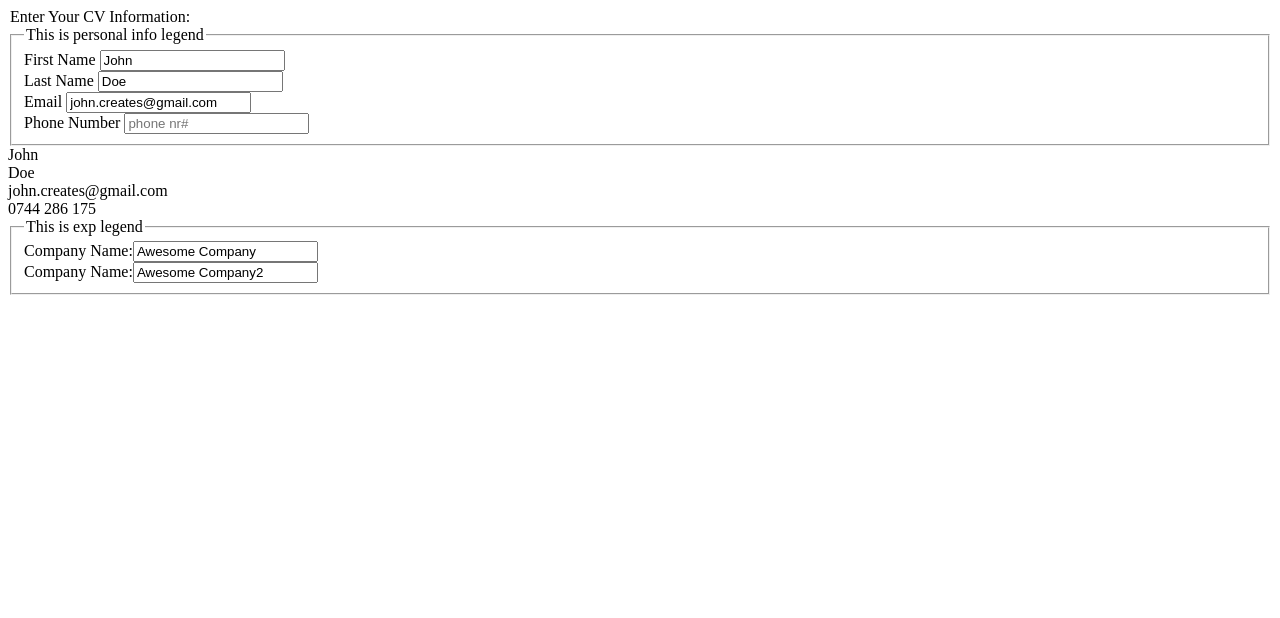
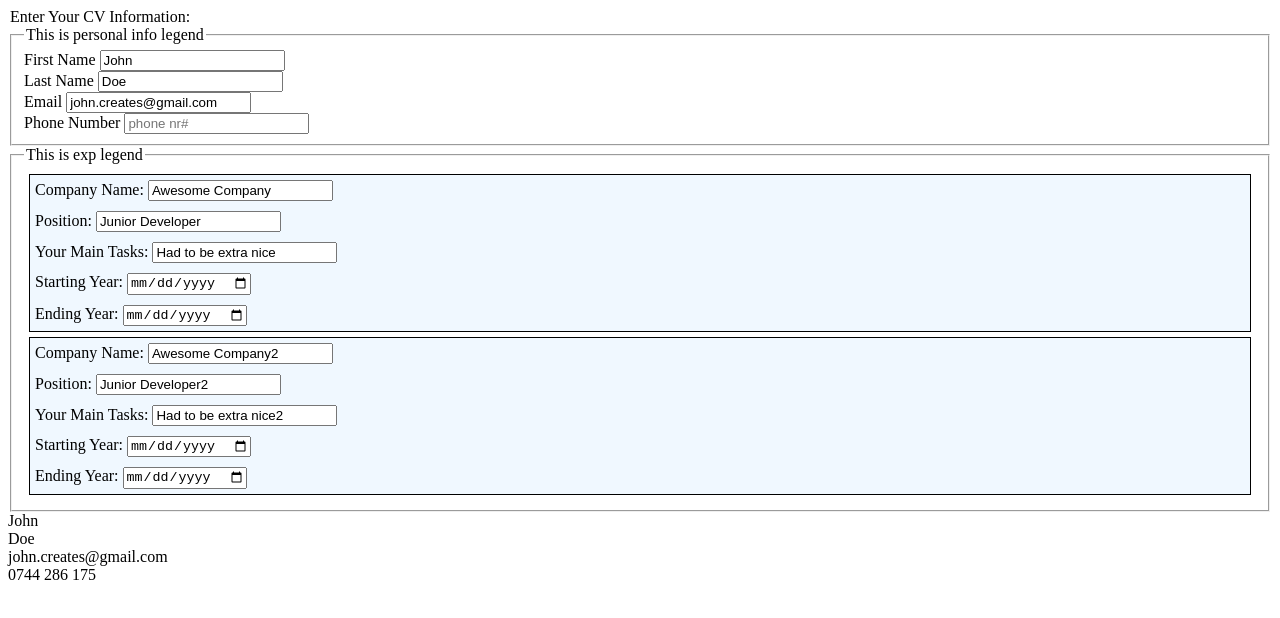
Before and after one commit to janaiscoding/cv-application, a React (Create React App) app: page / in a window 1280 px wide. Shown: the top 618 px of the page. Built offline with nearby package versions, Linux system fonts and the light colour scheme.

Commit message:
Pass props properly to output

```diff
--- a/src/components/App.js
+++ b/src/components/App.js
@@ -1,5 +1,6 @@
 import React from "react";
-import Experience from "./Experience";
+// import Experience from "./Experience";
+// import Output from "./Output";
 // import Buttons from "./Buttons";
 // import Education from "./Education";
 // import Experience from "./Experience";
@@ -13,7 +14,6 @@ class App extends React.Component {
         <form>
           <legend>Enter Your CV Information:</legend>
           <Personal />
-          <Experience />
         </form>
       </>
     );
--- a/src/components/Experience.js
+++ b/src/components/Experience.js
@@ -1,9 +1,13 @@
 import React from "react";
+import "../utils/experience.css";
+import Output from "./Output";
 
 class Experience extends React.Component {
   constructor(props) {
+    const { personalInfo } = props;
     super(props);
     this.state = {
+      personalInfo,
       workFields: [
         {
           companyName: "Awesome Company",
@@ -36,7 +40,9 @@ class Experience extends React.Component {
           {this.state.workFields.map((el, i) => {
             return (
               <div className="work-field" key={-i}>
-                <label htmlFor="companyName">Company Name:</label>
+                {/* group for company name */}
+                <div className="work-form-group">
+                  <label htmlFor="companyName">Company Name: </label>
                   <input
                     onChange={(e) => this.handleChange(i, e)}
                     value={el.companyName || ""}
@@ -44,61 +50,58 @@ class Experience extends React.Component {
                     placeholder="Your Company Name"
                   />
                 </div>
+                {/* group for position name */}
+                <div className="work-form-group">
+                  <label htmlFor="position">Position: </label>
+                  <input
+                    onChange={(e) => this.handleChange(i, e)}
+                    value={el.position || ""}
+                    id="position"
+                    placeholder="Your Position Name"
+                  />
+                </div>
+                {/* group for job tasks */}
+                <div className="work-form-group">
+                  <label htmlFor="mainTasks">Your Main Tasks: </label>
+                  <input
+                    onChange={(e) => this.handleChange(i, e)}
+                    value={el.mainTasks || ""}
+                    id="mainTasks"
+                    placeholder="Your Main Tasks"
+                  />
+                </div>
+                {/* group for starting year*/}
+                <div className="work-form-group">
+                  <label htmlFor="startingYearJob">Starting Year: </label>
+                  <input
+                    onChange={(e) => this.handleChange(i, e)}
+                    type="date"
+                    value={el.startingYearJob || ""}
+                    id="startingYearJob"
+                    placeholder="Your Starting Year"
+                  />
+                </div>
+                {/* group for ending year*/}
+                <div className="work-form-group">
+                  <label htmlFor="endingYearJob">Ending Year: </label>
+                  <input
+                    onChange={(e) => this.handleChange(i, e)}
+                    type="date"
+                    value={el.endingYearJob || ""}
+                    id="endingYearJob"
+                    placeholder="Your Ending Year"
+                  />
+                </div>
+              </div>
             );
           })}
         </fieldset>
+        <Output
+          personalInfo={this.state.personalInfo}
+          workFields={this.state.workFields}
+        />
       </>
     );
   }
-
-  //     return (
-  //       <>
-  //         <fieldset className="expInfo">
-  //           <div className="expComp">
-  //             <label htmlFor="companyName">Company Name:</label>
-  //             <input
-  //               onChange={this.handleChange}
-  //               id="companyName"
-  //               plHldr="Awesome Company"
-  //             />
-  //           </div>
-  //           <div className="expPos">
-  //             <label htmlFor="position">Position:</label>
-  //             <Input
-  //               onChange={this.handleChange}
-  //               id="position"
-  //               plHldr="Junior Developer"
-  //             />
-  //           </div>
-  //           <div className="expTasks">
-  //             <label htmlFor="mainTasks">Main Tasks:</label>
-  //             <Input
-  //               onChange={this.handleChange}
-  //               id="mainTasks"
-  //               plHldr="Had to be extra nice.."
-  //             />
-  //           </div>
-  //           <div className="expStart">
-  //             <label htmlFor="startingYearJob">Starting year:</label>
-  //             <Input
-  //               onChange={this.handleChange}
-  //               id="startingYearJob"
-  //               type="date"
-  //               plHldr="2020"
-  //             />
-  //           </div>
-  //           <div className="expEnd">
-  //             <label htmlFor="endingYearJob">Ending year:</label>
-  //             <Input
-  //               onChange={this.handleChange}
-  //               type="date"
-  //               plHldr="2025"
-  //               id="endingYearJob"
-  //             />
-  //           </div>
-  //         </fieldset>
-  //       </>
-  //     );
-  //   }
 }
 export default Experience;
--- a/src/components/Output.js
+++ b/src/components/Output.js
@@ -1,10 +1,8 @@
 import React from "react";
 
 class Output extends React.Component {
-  // constructor(props) {
-  //   super(props);
-  // }
   render() {
+    console.log(this.props);
     return (
       <>
         <div>{this.props.personalInfo.firstName}</div>
--- a/src/components/Personal.js
+++ b/src/components/Personal.js
@@ -1,10 +1,10 @@
 import React from "react";
 import "../utils/styles.css";
-import Output from "./Output";
+import Experience from "./Experience";
 
 class Personal extends React.Component {
-  constructor() {
-    super();
+  constructor(props) {
+    super(props);
     this.state = {
       personalInfo: {
         firstName: "John",
@@ -50,6 +50,7 @@ class Personal extends React.Component {
       },
     });
   };
+
   render() {
     return (
       <>
@@ -92,7 +93,7 @@ class Personal extends React.Component {
             />
           </div>
         </fieldset>
-        <Output personalInfo={this.state.personalInfo} />
+        <Experience personalInfo={this.state.personalInfo} />
       </>
     );
   }
--- /dev/null
+++ b/src/utils/experience.css
@@ -0,0 +1,8 @@
+.work-form-group {
+  background-color: aliceblue;
+  padding: 5px;
+}
+.work-field {
+  border: 1px solid black;
+  margin: 5px;
+}
```
Lines whose indentation alone changed are shown as unchanged.
